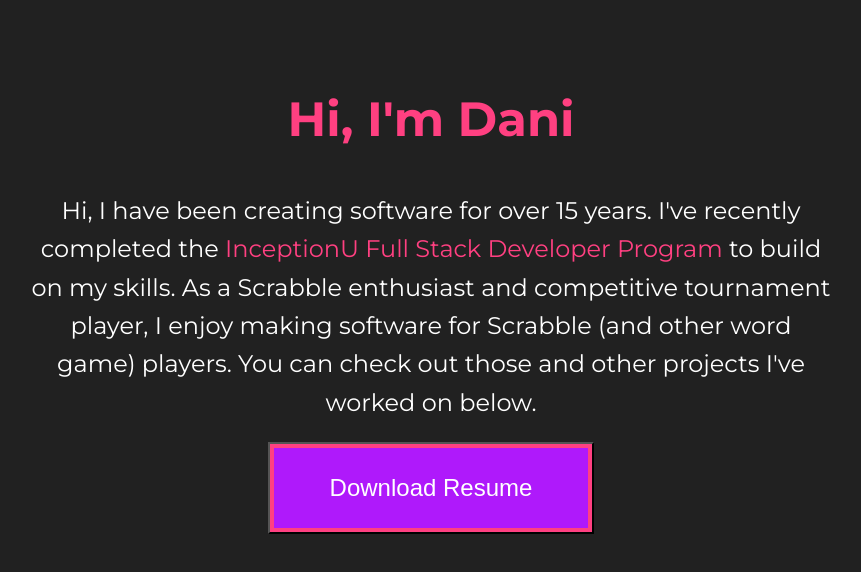
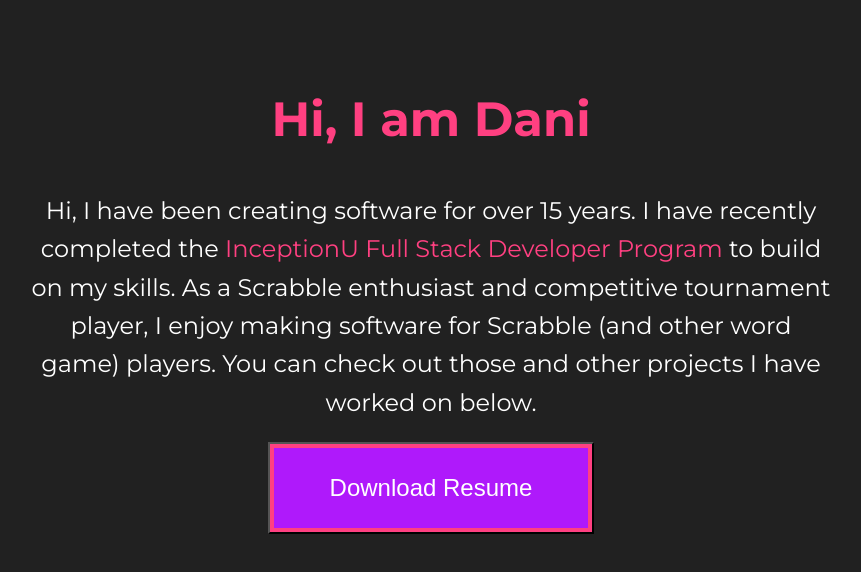
Before and after one commit to danibarker/portfolio, a React (Vite) app: page / in a window 1280 px wide. Shown: the top 572 px of the page, without its empty margins (209-1070 px from the left). Built offline with nearby package versions, Linux system fonts and the light colour scheme.

Commit message:
changed grammar in about me

```diff
--- a/src/components/about-me.jsx
+++ b/src/components/about-me.jsx
@@ -11,9 +11,9 @@ function AboutMe() {
             animate={{ opacity: 1, y: 0, scale: 1 }}
             transition={{ duration: 1 }}
         >
-            <h1>Hi, I'm Dani</h1>
+            <h1>Hi, I am Dani</h1>
             <p>
-                Hi, I have been creating software for over 15 years. I've
+                Hi, I have been creating software for over 15 years. I have
                 recently completed the{" "}
                 <a href="https://www.inceptionu.ca" target="_blank">
                     InceptionU Full Stack Developer Program
@@ -21,7 +21,7 @@ function AboutMe() {
                 to build on my skills. As a Scrabble enthusiast and competitive
                 tournament player, I enjoy making software for Scrabble (and
                 other word game) players. You can check out those and other
-                projects I've worked on below.
+                projects I have worked on below.
             </p>
             <a href="Danielle Barker.pdf">
                 <button
```
